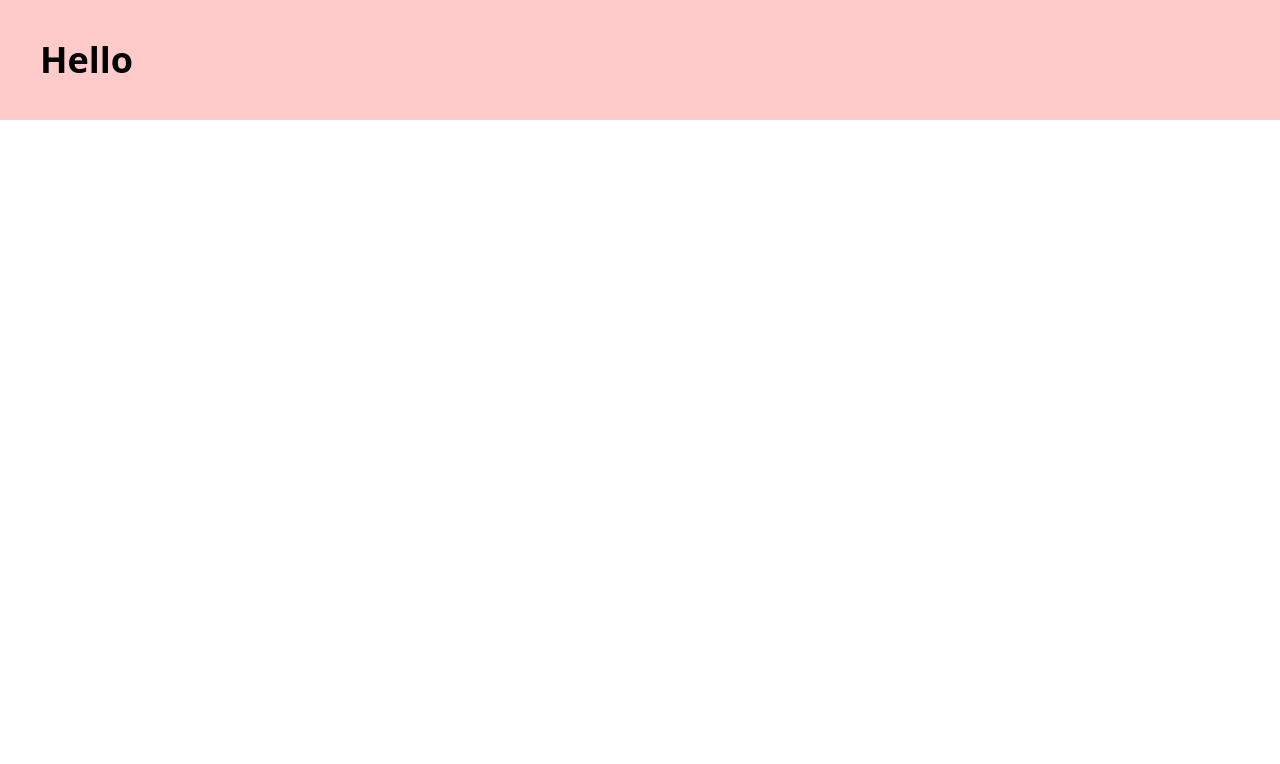
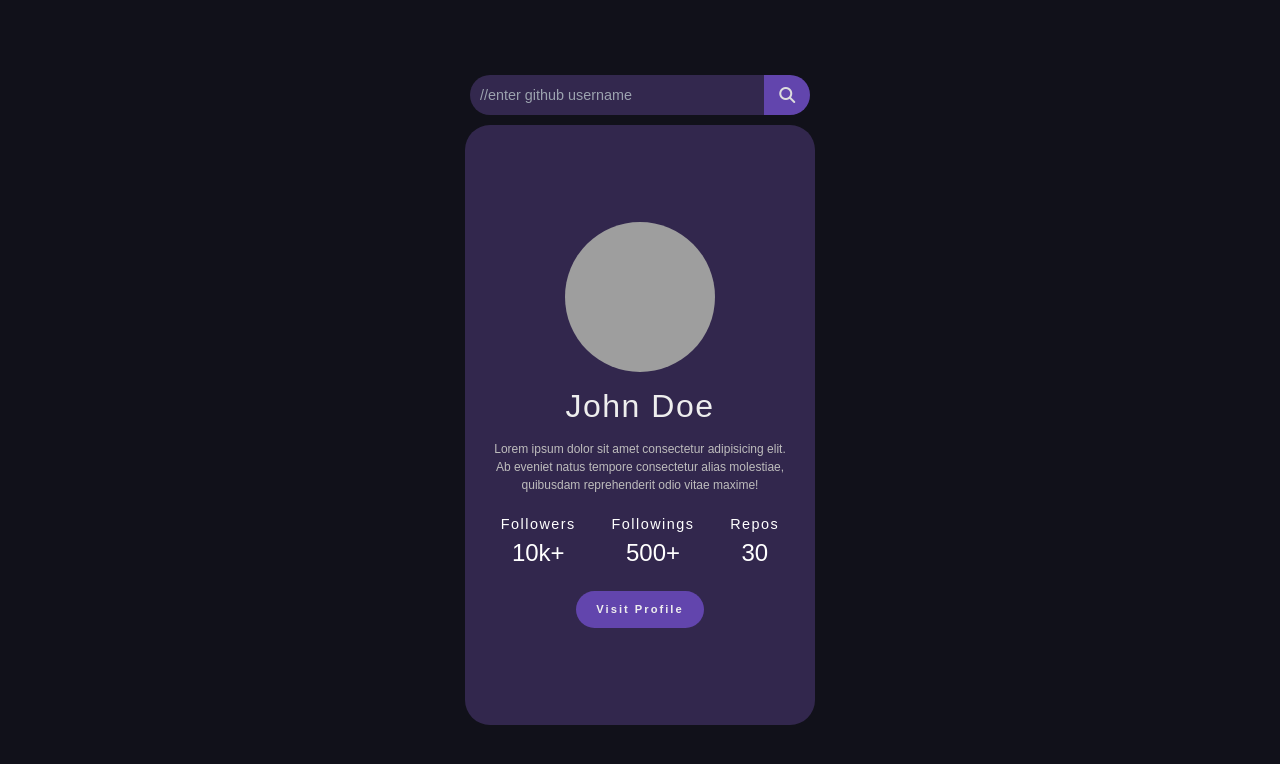
Before and after one commit to OfficialAshutosh2412/github-profile-finder, a plain HTML site: page index.html in a window 1280 px wide. Drawn offline with nearby package versions, Linux system fonts and the light colour scheme; grey boxes are pictures that could not be loaded.

Commit message:
UI is ready

```diff
--- a/index.html
+++ b/index.html
@@ -18,7 +18,41 @@
     />
   </head>
   <body>
-    <h1 class="bg-red-200 p-10 text-4xl font-bold capitalize">hello</h1>
+    <div class="inputs">
+      <div>
+        <input type="text" placeholder="//enter github username" />
+        <button><i class="fa-solid fa-magnifying-glass"></i></button>
+      </div>
+    </div>
+    <section>
+      <div class="left">
+        <img
+          src="https://encrypted-tbn0.gstatic.com/images?q=tbn:ANd9GcSuQEOS-b83YWOSeYdBzWWsEeENYrajb8sROQ&s"
+          alt=""
+        />
+        <h1>John Doe</h1>
+        <p>
+          Lorem ipsum dolor sit amet consectetur adipisicing elit. Ab eveniet
+          natus tempore consectetur alias molestiae, quibusdam reprehenderit
+          odio vitae maxime!
+        </p>
+        <div class="data">
+          <div>
+            <h2>Followers</h2>
+            <p>10k+</p>
+          </div>
+          <div>
+            <h2>Followings</h2>
+            <p>500+</p>
+          </div>
+          <div>
+            <h2>Repos</h2>
+            <p>30</p>
+          </div>
+        </div>
+        <button>visit profile</button>
+      </div>
+    </section>
     <script src="script.js"></script>
   </body>
 </html>
--- a/style.css
+++ b/style.css
@@ -0,0 +1,130 @@
+* {
+  padding: 0;
+  margin: 0;
+  box-sizing: border-box;
+  font-family: "Gilroy", sans-serif;
+}
+body {
+  display: flex;
+  flex-direction: column;
+  justify-content: center;
+  align-items: center;
+  height: 100vh;
+  width: 100%;
+  gap: 10px;
+  background: #11111a;
+  position: relative;
+}
+
+section {
+  width: 350px;
+  height: 75vh;
+  display: flex;
+  align-items: center;
+  justify-content: space-between;
+  gap: 10px;
+  border-radius: 25px;
+  overflow: hidden;
+}
+.left {
+  width: 100%;
+  display: flex;
+  align-items: center;
+  justify-content: center;
+  flex-direction: column;
+  gap: 10px;
+  height: 100%;
+  background: #33284efe;
+  color: rgb(238, 238, 238);
+}
+.left img {
+  border-radius: 50%;
+  width: 150px;
+  height: 150px;
+  object-fit: cover;
+}
+.left h1 {
+  font-size: 2rem;
+  letter-spacing: 1.5px;
+}
+.left p {
+  font-size: 0.75rem;
+  text-align: center;
+  color: rgb(190, 189, 189);
+  width: 85%;
+  margin: 0 auto;
+}
+.left > .data {
+  display: flex;
+  justify-content: space-evenly;
+  align-items: center;
+  width: 100%;
+  margin-top: 10px;
+}
+.left > .data div > h2 {
+  font-size: 0.9rem;
+  letter-spacing: 1.5px;
+  color: white;
+}
+.left > .data div > p {
+  font-size: 1.5rem;
+  color: white;
+}
+
+.left > button {
+  margin-top: 10px;
+  background: #6245ad;
+  font-size: 0.7rem;
+  font-weight: bold;
+  letter-spacing: 2px;
+  text-transform: capitalize;
+  padding: 10px 20px;
+  border-radius: 25px;
+}
+.inputs {
+  /* position: fixed;
+  top: 20px;
+  left: 10px; */
+  width: 340px;
+}
+.inputs div {
+  display: flex;
+  justify-content: center;
+  align-items: center;
+  width: 100%;
+}
+.inputs input {
+  height: 40px;
+  border-radius: 25px 0px 0px 25px;
+  padding: 10px;
+  background: #33284e;
+  color: white;
+  font-size: 0.9rem;
+  outline: none;
+  width: 100%;
+}
+.inputs button {
+  display: flex;
+  justify-content: center;
+  align-items: center;
+  height: 40px;
+  width: 50px;
+  border-radius: 0px 25px 25px 0px;
+  padding: 10px;
+  background: #6245ad;
+  color: rgb(221, 221, 221);
+  cursor: pointer;
+}
+@media screen and (max-width: 480px) {
+  body {
+    height: auto;
+  }
+  section {
+    width: 300px;
+    height: 70vh;
+  }
+  .inputs {
+    width: 300px;
+    margin-top: 30px;
+  }
+}
```
